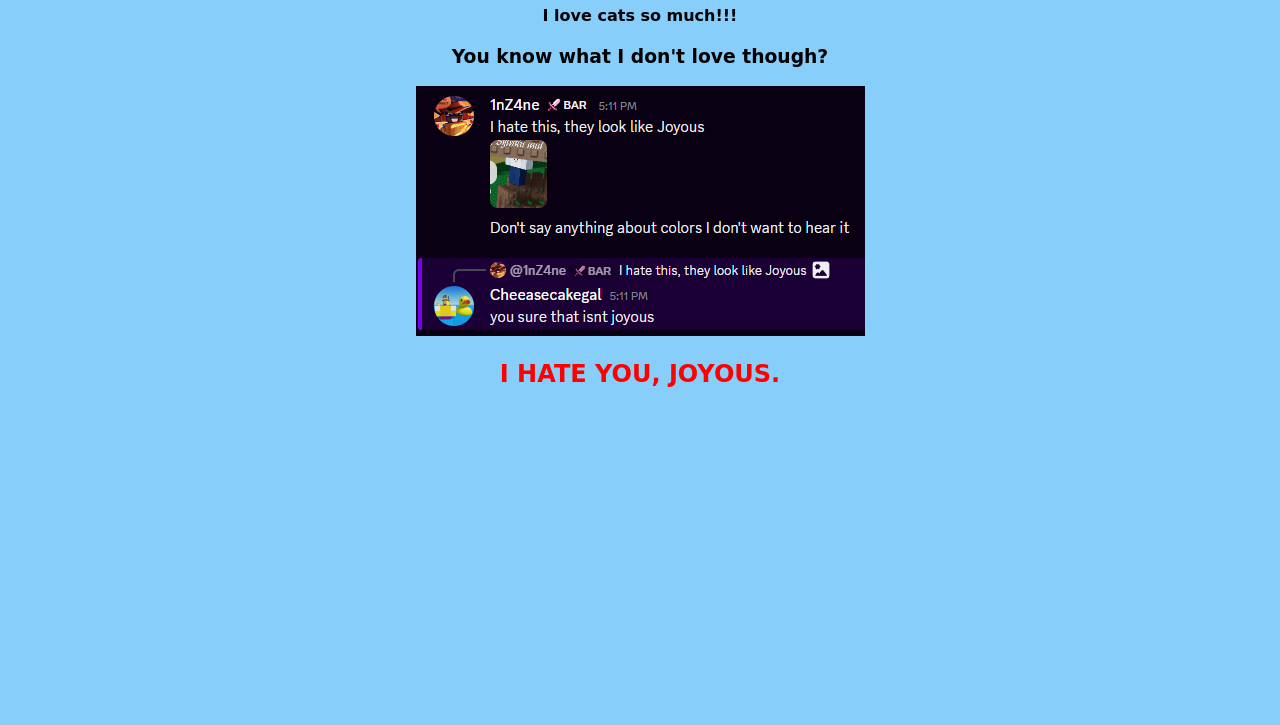
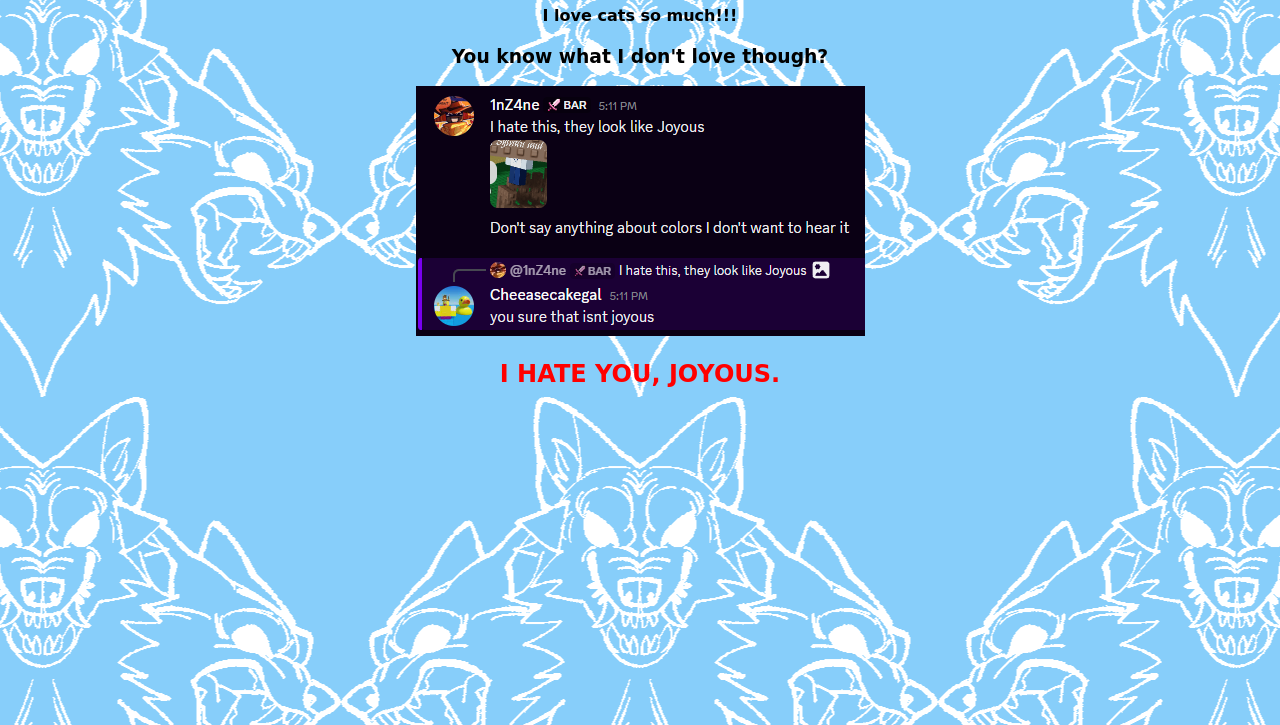
Before and after one commit to 1nZ4ne/meow-gaming, a plain HTML site: page index.html in a window 1280 px wide. Shown: the part 75-800 px from the top of the page. Drawn offline with Linux system fonts and the light colour scheme.

Commit message:
Update index.html

```diff
--- a/index.html
+++ b/index.html
@@ -5,7 +5,16 @@
   </head>
 
 </html>
-  <body style="background-color: lightskyblue;">
+  <style>
+    body {
+      margin: 10px;
+      background-color: lightskyblue;
+      background-image: url(./Images/CoilCerberus.png);
+      padding-left: 0%;
+      background-position:top;
+    }
+  </style>
+  <body>
     <h1 style="text-align:center; color:blue; font-size:xx-large; font-family:cursive;"><b>Mrow!</b></h1>
     <h4 style="text-align: center; font-family:cursive">I love cats so much!!!</h4>
     <h3 style="text-align: center; font-family:cursive">You know what I don't love though?</h3>
```
